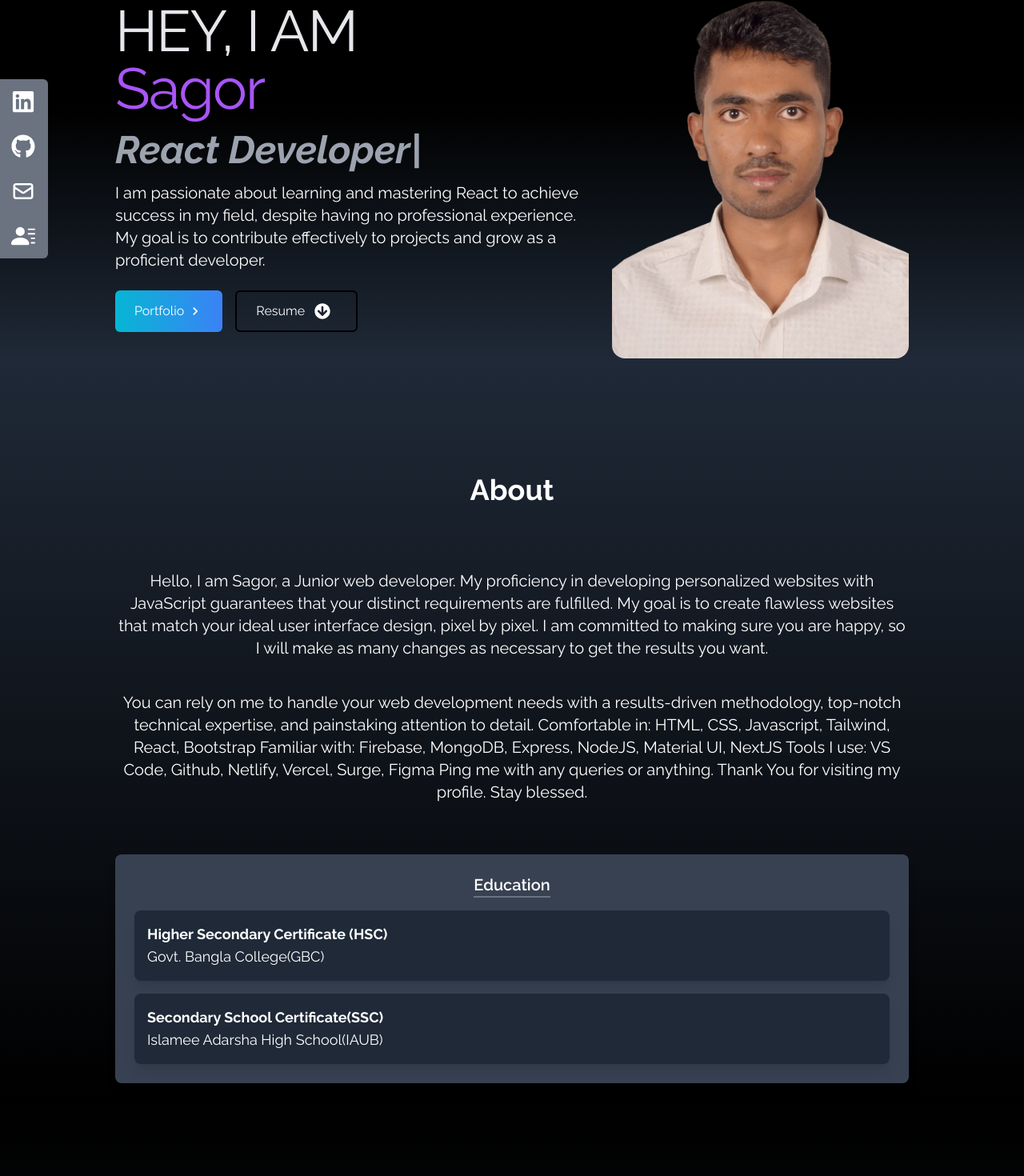
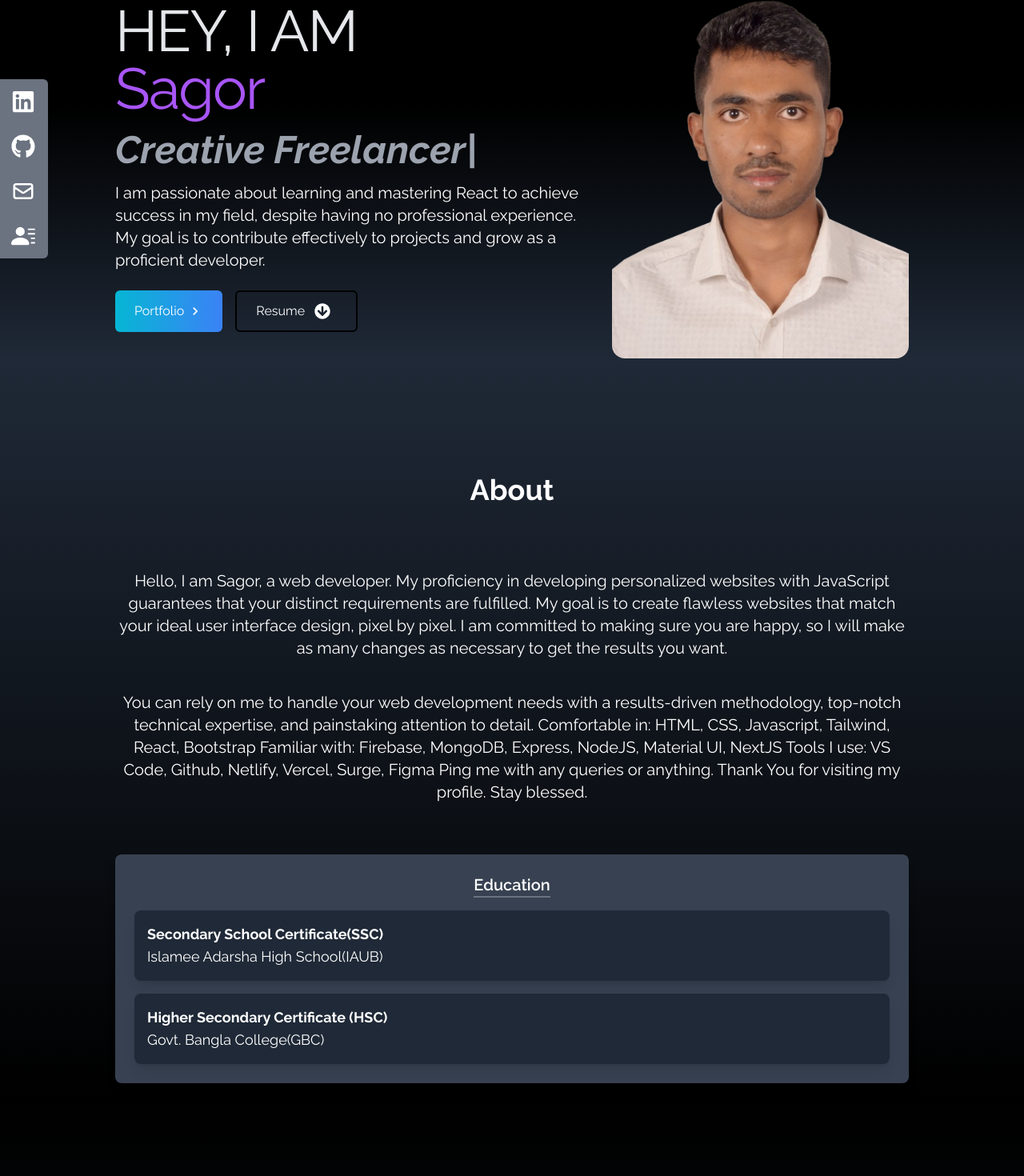
Before and after one commit to saagor16/sagorPortfolio, a React (Vite) app: page / in a window 1280 px wide. Shown: the part 181-1651 px from the top of the page at 80% size. Built offline with nearby package versions, Linux system fonts and the light colour scheme.

Commit message:
Creative Freelancer add

```diff
--- a/src/components/About.jsx
+++ b/src/components/About.jsx
@@ -24,7 +24,7 @@ const About = () => {
             animate={{ opacity: 1, x: 0 }}
             transition={{ duration: 1, delay: 0.5 }}
           >
-            Hello, I am Sagor, a Junior web developer. My proficiency in
+            Hello, I am Sagor, a  web developer. My proficiency in
             developing personalized websites with JavaScript guarantees that
             your distinct requirements are fulfilled. My goal is to create
             flawless websites that match your ideal user interface design,
@@ -59,6 +59,13 @@ const About = () => {
               </p>
             </div>
             <div className="mt-4 space-y-4">
+            <motion.div
+                className="p-4 bg-gray-800 rounded-lg shadow-lg"
+                whileHover={{ scale: 1.03 }}
+              >
+                <p className="font-bold">Secondary School Certificate(SSC)</p>
+                <p>Islamee Adarsha High School(IAUB)</p>
+              </motion.div>
               <motion.div
                 className="p-4 bg-gray-800 rounded-lg shadow-lg"
                 whileHover={{ scale: 1.03 }}
@@ -66,13 +73,7 @@ const About = () => {
                 <p className="font-bold">Higher Secondary Certificate (HSC)</p>
                 <p>Govt. Bangla College(GBC)</p>
               </motion.div>
-              <motion.div
-                className="p-4 bg-gray-800 rounded-lg shadow-lg"
-                whileHover={{ scale: 1.03 }}
-              >
-                <p className="font-bold">Secondary School Certificate(SSC)</p>
-                <p>Islamee Adarsha High School(IAUB)</p>
-              </motion.div>
+
             </div>
           </motion.div>
         </div>
--- a/src/components/Home.jsx
+++ b/src/components/Home.jsx
@@ -33,11 +33,11 @@ const Home = () => {
             </motion.p>
             <TypeAnimation
               sequence={[
-                "Front-end Developer",
+                "Frontend Developer",
                 1000,
-                "Web Developer",
+                "Backend Developer",
                 1000,
-                "React Developer",
+                "Creative Freelancer",
                 1000,
               ]}
               speed={50}
```
